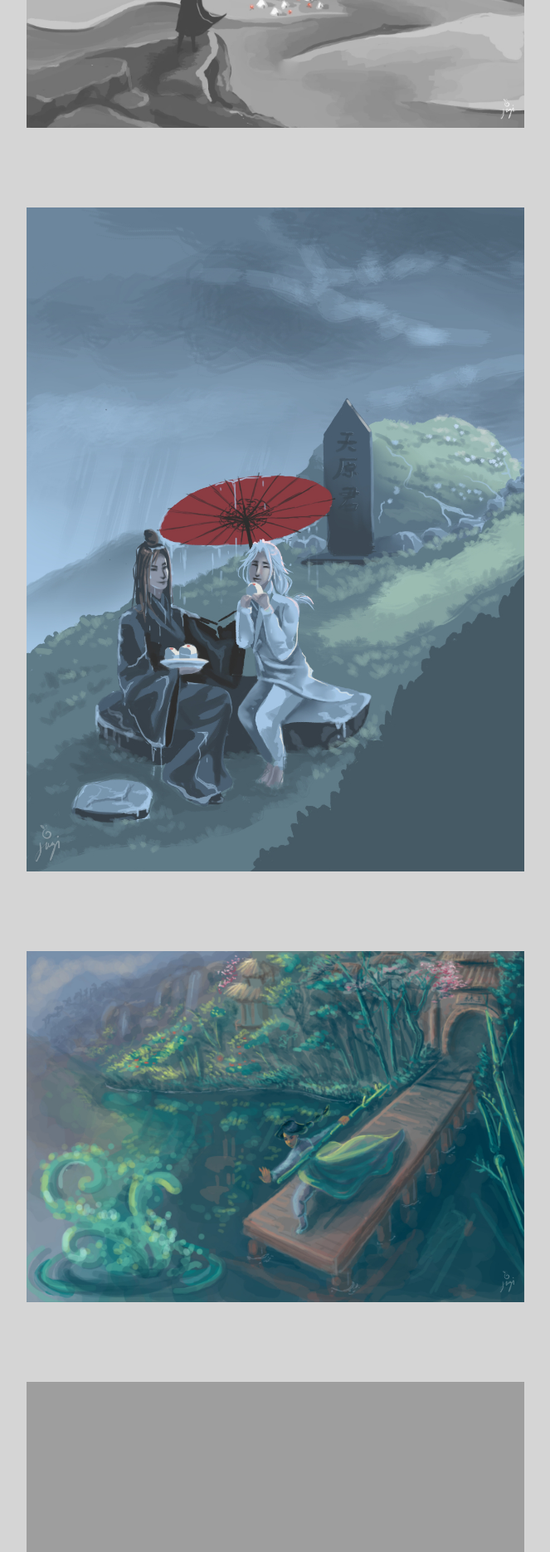
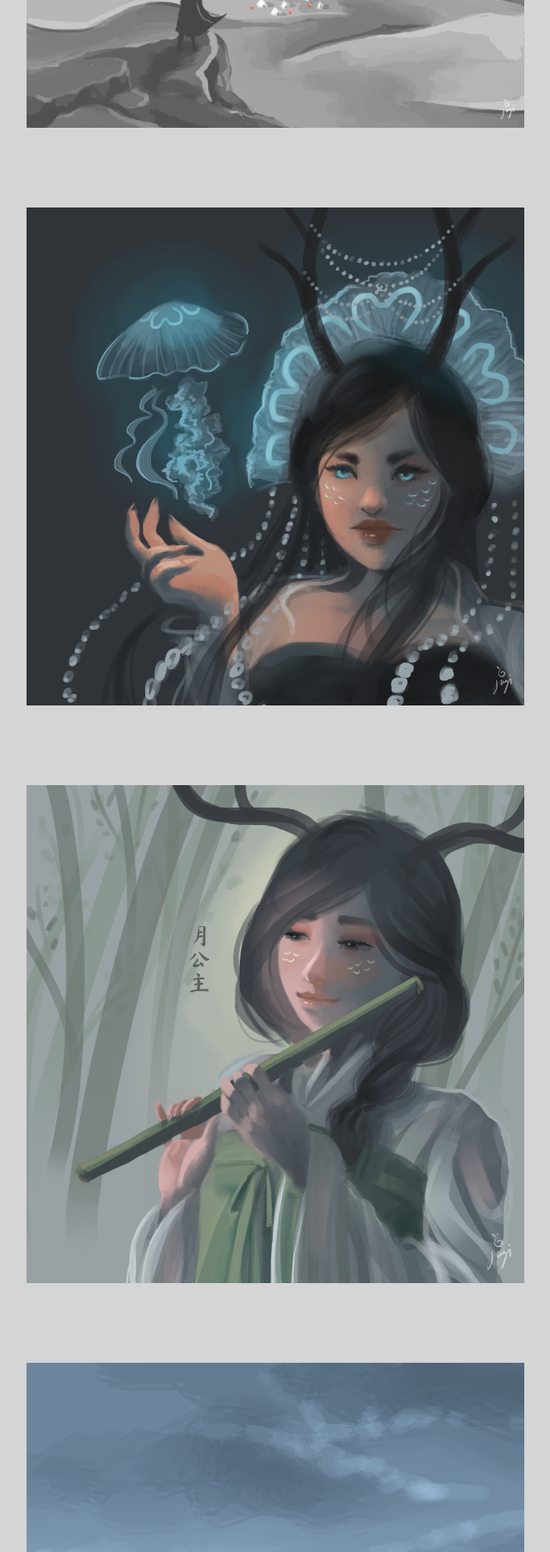
Before and after one commit to Gernene/juzi, a Jekyll site: the page built from art.html, in a window 1280 px wide. Shown: the part 1635-3505 px from the top of the page at 83% size, without its empty margins (308-971 px from the left). Built offline with Jekyll 4.4.1, drawn with Linux system fonts in a browser that asks for light colours.

Commit message:
Add more art:

```diff
--- a/art.html
+++ b/art.html
@@ -14,6 +14,8 @@ custom_css:
   <img src="{{ site.url }}/img/art/hyuse-portrait.jpg" title="Hyuse" alt="Portrait of Hyuse from Sun Slayer">
   <img src="{{ site.url }}/img/art/heavens-son.jpg" title="Heaven's Son" alt="Euan, carrying Denari, reaching toward the light">
   <img src="{{ site.url }}/img/art/wasteland.jpg" title="Wasteland" alt="Hyuse staring upon the Gray Waste beneath the stars">
+  <img src="{{ site.url }}/img/art/yun-kaewun.jpg" title="Yun Kaewun" alt="Portrait of Yun Kaewun i na jellyfish coronet">
+  <img src="{{ site.url }}/img/art/orannah.jpg" title="Orannah" alt="Portrait of Orannah playing a bamboo flute">
   <img src="{{ site.url }}/img/art/food-for-ghosts.jpg" title="Food for Ghosts" alt="Euan and Denari from Sun Slayer sitting beneath a red parasol">
   <img src="{{ site.url }}/img/art/bamboo-pier.jpg" title="Bamboo Pier" alt="Orannah practicing water cultivation on the Bamboo Pier">
   <img src="{{ site.url }}/img/art/red-star-hall.jpg" title="Red Star Hall" alt="Euan and Denari from Sun Slayer inside Red Star Hall">
```
Also changed, not shown: img/art/orannah.jpg (added), img/art/yun-kaewun.jpg (added).
